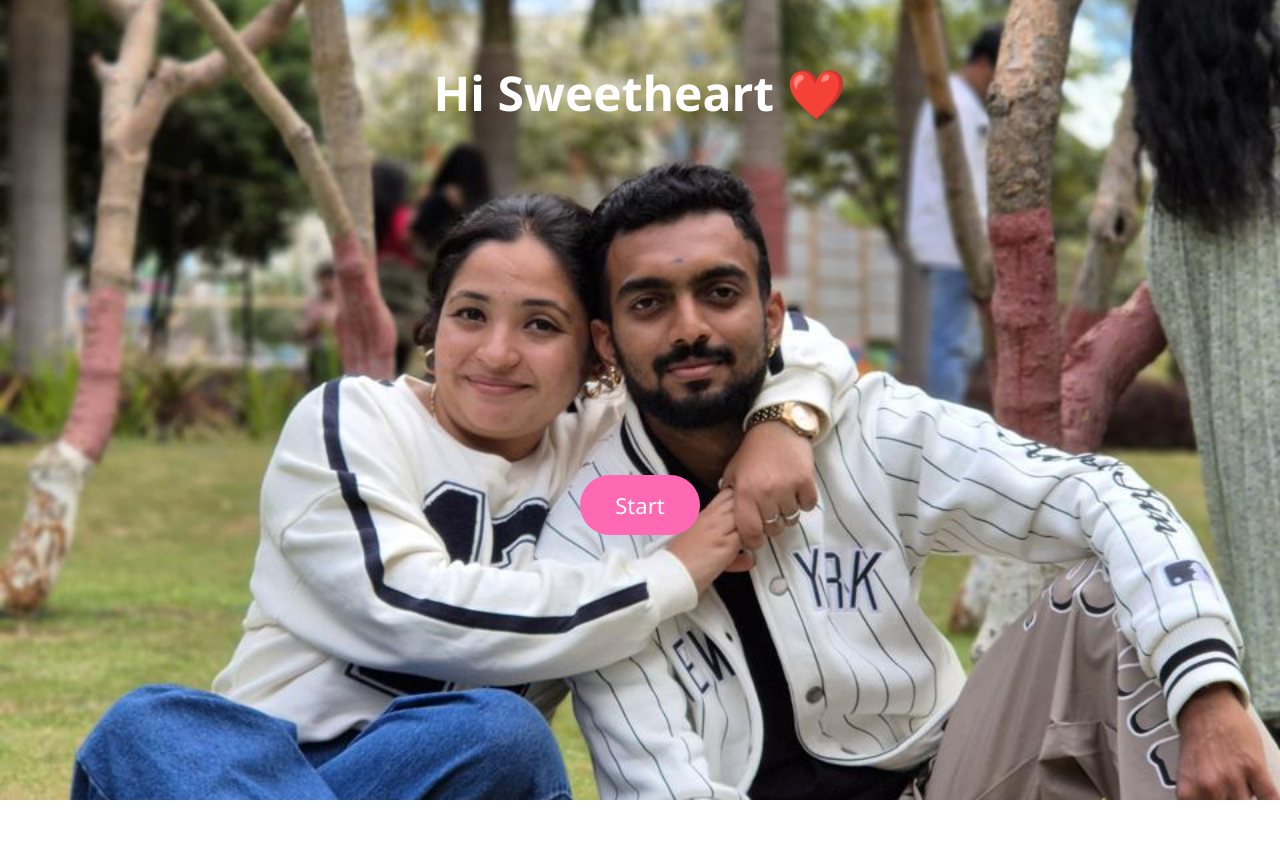
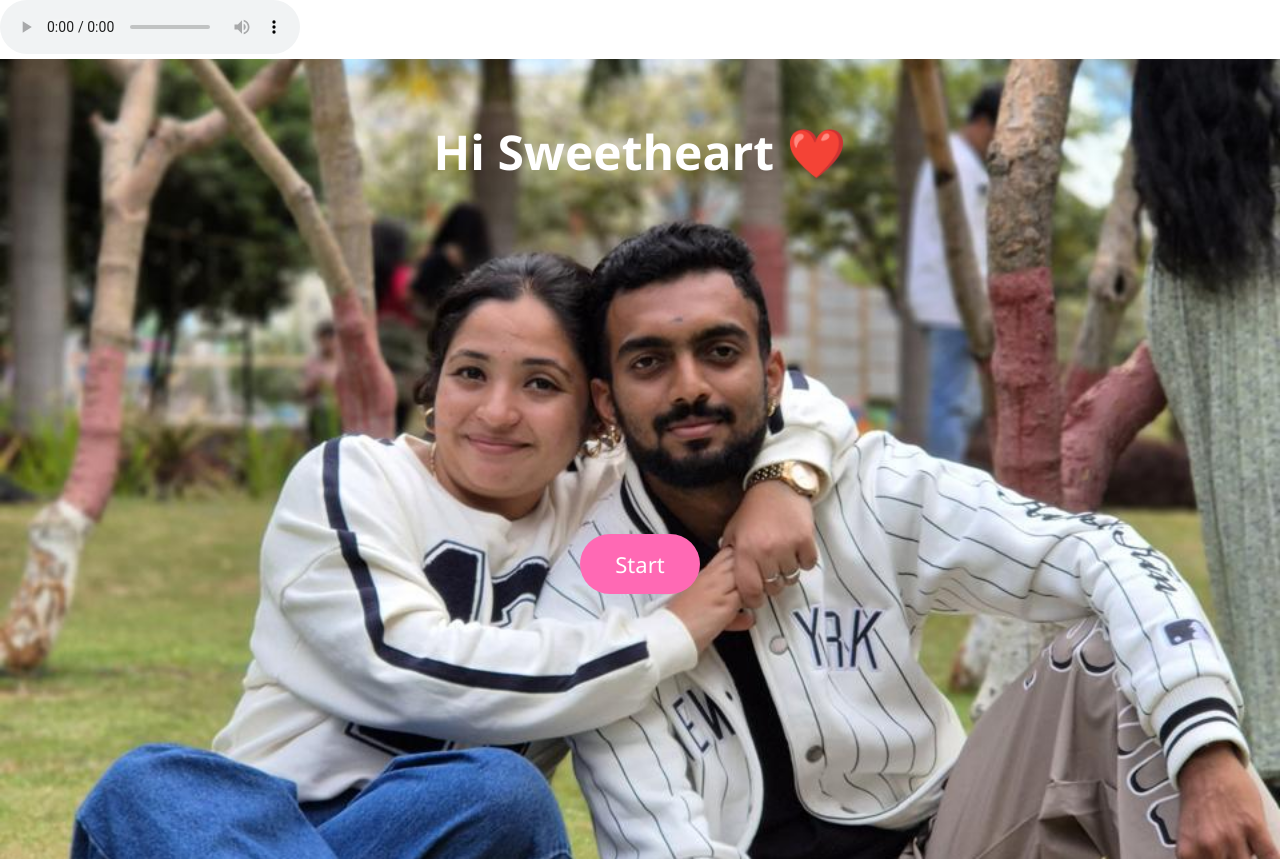
Before and after one commit to darshu-123/romantic-webapp, a plain HTML site: page index.html in a window 1280 px wide. Before the commit the page ends 800 px from the top, so only its background shows below. Drawn offline with Linux system fonts and the light colour scheme; files whose address does not match are found by name.

Commit message:
Update index.html

```diff
--- a/index.html
+++ b/index.html
@@ -8,8 +8,8 @@
 <body>
 
   <!-- Background music -->
-  <audio id="bgMusic" loop preload="auto">
-  <source src="./audio/love.mp3" type="audio/mpeg">
+ <audio id="bgMusic" loop preload="auto" controls>
+
 </audio>
 
 
```
